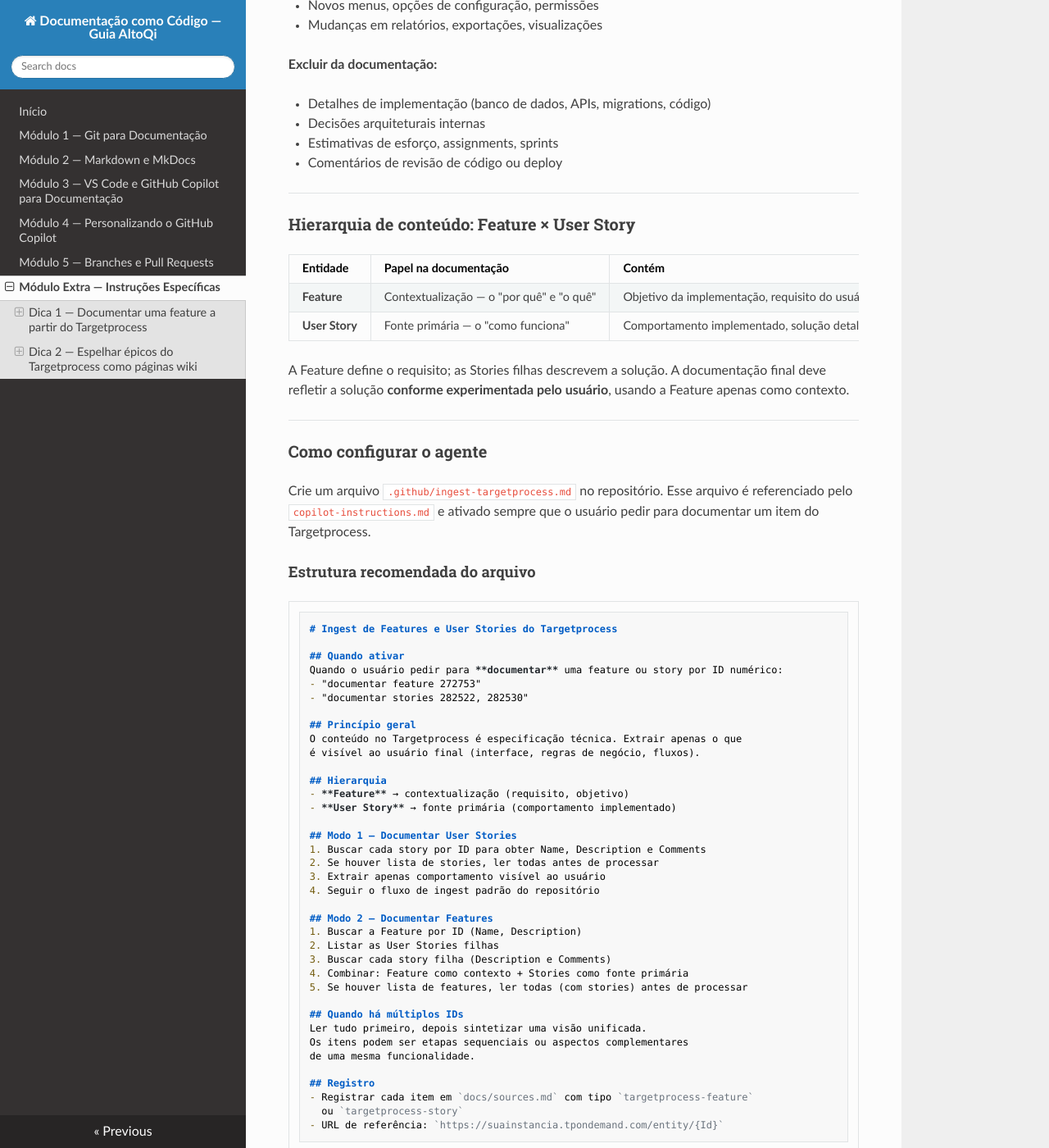
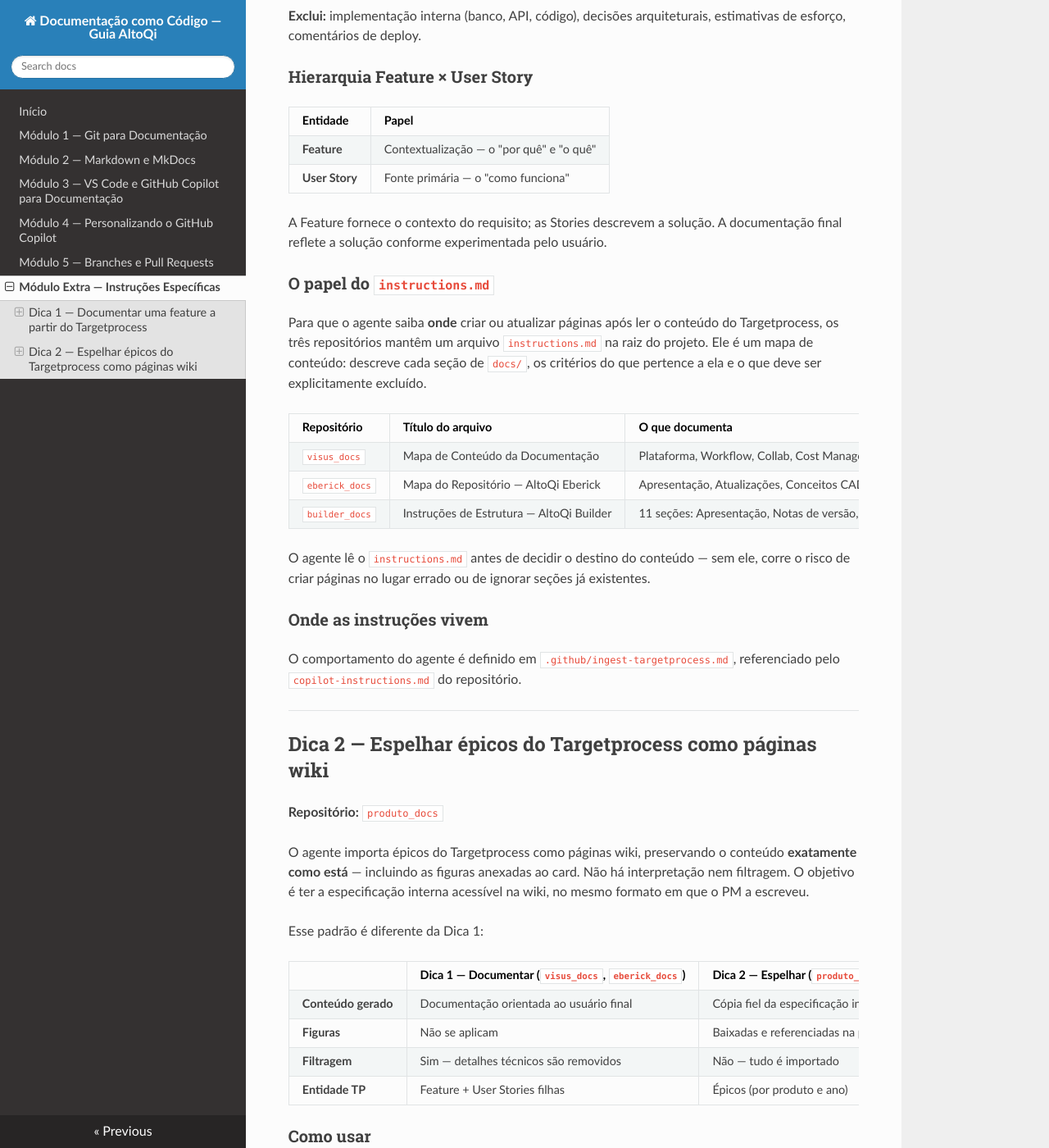
Before and after one commit to AndreBanki/github_para_docs, an MkDocs documentation site: the page built from docs/modulo-extra.md, in a window 1280 px wide and 1400 px high, scrolled down 875 px. Shown: the whole window at 82% size. Built offline with MkDocs 1.6.1, drawn with Linux system fonts in a browser that asks for light colours; nearby versions of some CDN libraries; some of the changed text lies outside the part shown.

Commit message:
modulo-extra: simplifica dicas 1 e 2, adiciona instructions.md

````diff
--- a/docs/modulo-extra.md
+++ b/docs/modulo-extra.md
@@ -1,308 +1,87 @@
 # Módulo Extra — Instruções Específicas
 
-> Este módulo reúne dicas práticas que se aplicam a diferentes tipos de repositórios de documentação. Cada dica apresenta um padrão de instrução pronto para adaptar ao seu contexto.
+> Este módulo reúne dicas práticas encontradas em repositórios reais da AltoQi. Cada dica descreve um padrão de instrução e como ele é usado no dia a dia.
 
 ---
 
 ## Dica 1 — Documentar uma feature a partir do Targetprocess
 
-### Contexto
+**Repositórios:** `visus_docs`, `eberick_docs`, `builder_docs`
 
-Equipes de Produto que usam o **Targetprocess** como ferramenta de gestão podem configurar o Copilot para buscar especificações diretamente do backlog e transformá-las em documentação orientada ao usuário. Isso elimina a etapa de "traduzir o card para o redator" — o próprio agente faz a leitura e a filtragem.
+O agente recebe um ID de Feature ou User Story do Targetprocess e produz documentação orientada ao usuário final. Não é uma cópia do card — é uma interpretação: o agente lê o conteúdo, descarta detalhes técnicos e extrai apenas o que se reflete no funcionamento visível da aplicação.
 
-Essa dica é aplicável a qualquer repositório de documentação cujas fontes de especificação vivam no Targetprocess.
+### Como usar
 
----
+Basta informar o ID ao agente no modo agente:
 
-### O princípio fundamental: filtragem técnica → usuário
-
-O conteúdo de uma Feature ou User Story no Targetprocess é **especificação técnica de implementação**. O redator técnico — humano ou IA — precisa extrair apenas o que é **visível e relevante para o usuário final**.
-
-**Incluir na documentação:**
-
-- Comportamento da interface (telas, botões, campos, fluxos)
-- Regras de negócio visíveis ao usuário
-- Mensagens de validação, notificações, alertas
-- Novos menus, opções de configuração, permissões
-- Mudanças em relatórios, exportações, visualizações
-
-**Excluir da documentação:**
-
-- Detalhes de implementação (banco de dados, APIs, migrations, código)
-- Decisões arquiteturais internas
-- Estimativas de esforço, assignments, sprints
-- Comentários de revisão de código ou deploy
-
----
-
-### Hierarquia de conteúdo: Feature × User Story
-
-| Entidade | Papel na documentação | Contém |
-|---|---|---|
-| **Feature** | Contextualização — o "por quê" e "o quê" | Objetivo da implementação, requisito do usuário |
-| **User Story** | Fonte primária — o "como funciona" | Comportamento implementado, solução detalhada pelos analistas |
-
-A Feature define o requisito; as Stories filhas descrevem a solução. A documentação final deve refletir a solução **conforme experimentada pelo usuário**, usando a Feature apenas como contexto.
-
----
-
-### Como configurar o agente
-
-Crie um arquivo `.github/ingest-targetprocess.md` no repositório. Esse arquivo é referenciado pelo `copilot-instructions.md` e ativado sempre que o usuário pedir para documentar um item do Targetprocess.
-
-#### Estrutura recomendada do arquivo
-
-```markdown
-# Ingest de Features e User Stories do Targetprocess
-
-## Quando ativar
-Quando o usuário pedir para **documentar** uma feature ou story por ID numérico:
-- "documentar feature 272753"
-- "documentar stories 282522, 282530"
-
-## Princípio geral
-O conteúdo no Targetprocess é especificação técnica. Extrair apenas o que
-é visível ao usuário final (interface, regras de negócio, fluxos).
-
-## Hierarquia
-- **Feature** → contextualização (requisito, objetivo)
-- **User Story** → fonte primária (comportamento implementado)
-
-## Modo 1 — Documentar User Stories
-1. Buscar cada story por ID para obter Name, Description e Comments
-2. Se houver lista de stories, ler todas antes de processar
-3. Extrair apenas comportamento visível ao usuário
-4. Seguir o fluxo de ingest padrão do repositório
-
-## Modo 2 — Documentar Features
-1. Buscar a Feature por ID (Name, Description)
-2. Listar as User Stories filhas
-3. Buscar cada story filha (Description e Comments)
-4. Combinar: Feature como contexto + Stories como fonte primária
-5. Se houver lista de features, ler todas (com stories) antes de processar
-
-## Quando há múltiplos IDs
-Ler tudo primeiro, depois sintetizar uma visão unificada.
-Os itens podem ser etapas sequenciais ou aspectos complementares
-de uma mesma funcionalidade.
-
-## Registro
-- Registrar cada item em `docs/sources.md` com tipo `targetprocess-feature`
-  ou `targetprocess-story`
-- URL de referência: `https://suainstancia.tpondemand.com/entity/{Id}`
+```
+documentar feature 272753
+documentar stories 282522, 282530, 282535
 ```
 
----
+O agente busca o conteúdo no Targetprocess, lê as stories filhas quando necessário, e produz o rascunho da página. Quando são fornecidos múltiplos IDs, o agente lê tudo antes de escrever — os itens podem ser etapas de uma mesma funcionalidade.
 
-### Como o agente acessa o Targetprocess
+### O que o agente inclui e exclui
 
-Existem dois padrões conforme a configuração do ambiente:
+**Inclui:** comportamento de interface, regras de negócio visíveis, mensagens de validação, novos menus e permissões, mudanças em relatórios e exportações.
 
-#### Padrão A — Via MCP Targetprocess
+**Exclui:** implementação interna (banco, API, código), decisões arquiteturais, estimativas de esforço, comentários de deploy.
 
-Se o repositório tem o servidor MCP `targetprocess` configurado, o agente chama as ferramentas diretamente:
+### Hierarquia Feature × User Story
 
-```markdown
-## Ferramentas disponíveis
-- `mcp_targetprocess_get_feature` → busca Feature por ID
-- `mcp_targetprocess_get_user_story` → busca Story por ID
-- `mcp_targetprocess_list_user_stories` → lista stories com filtro
-  (ex.: `where_clause="Feature.Id eq 272753"`)
-```
+| Entidade | Papel |
+|---|---|
+| **Feature** | Contextualização — o "por quê" e "o quê" |
+| **User Story** | Fonte primária — o "como funciona" |
 
-#### Padrão B — Via script Python (skill local)
+A Feature fornece o contexto do requisito; as Stories descrevem a solução. A documentação final reflete a solução conforme experimentada pelo usuário.
 
-Se o repositório usa um skill local para leitura da API:
+### O papel do `instructions.md`
 
-```markdown
-## Ferramentas disponíveis
-Executar o script do skill para cada ID:
-```powershell
-[Console]::OutputEncoding = [System.Text.Encoding]::UTF8
-$env:PYTHONIOENCODING = "utf-8"
-python .github/skills/tp-read-description/scripts/read_description.py <ID>
-```
-O script retorna Name, Description e — para Features — a lista de stories
-filhas com ID, Nome e Estado.
-```
+Para que o agente saiba **onde** criar ou atualizar páginas após ler o conteúdo do Targetprocess, os três repositórios mantêm um arquivo `instructions.md` na raiz do projeto. Ele é um mapa de conteúdo: descreve cada seção de `docs/`, os critérios do que pertence a ela e o que deve ser explicitamente excluído.
 
-Em ambos os casos, o **fluxo de ingest é o mesmo**; só muda o mecanismo de leitura.
+| Repositório | Título do arquivo | O que documenta |
+|---|---|---|
+| `visus_docs` | Mapa de Conteúdo da Documentação | Plataforma, Workflow, Collab, Cost Management, Planning, Bid, Tracking, Control Tower |
+| `eberick_docs` | Mapa do Repositório — AltoQi Eberick | Apresentação, Atualizações, Conceitos CAD, Comandos, Janelas, Dimensionamento, Critérios de Projeto |
+| `builder_docs` | Instruções de Estrutura — AltoQi Builder | 11 seções: Apresentação, Notas de versão, Conceitos CAD, Conceitos da edificação, Critérios, Cadastro, Configurações, Janelas, Elementos, Comandos, Propriedades |
 
----
+O agente lê o `instructions.md` antes de decidir o destino do conteúdo — sem ele, corre o risco de criar páginas no lugar errado ou de ignorar seções já existentes.
 
-### Referência no `copilot-instructions.md`
+### Onde as instruções vivem
 
-Adicione ao seu `copilot-instructions.md` uma linha apontando para o arquivo de ingest:
-
-```markdown
-## Fontes externas
-
-### Targetprocess
-Quando o usuário solicitar a documentação de uma feature ou story por ID,
-seguir as instruções em `.github/ingest-targetprocess.md`.
-```
-
----
-
-### Exemplo de uso
-
-Com o agente ativo no repositório:
-
-```
-Usuário: documentar feature 272753
-
-Agente:
-1. Busca Feature 272753 → lê Name e Description
-2. Lista stories filhas → encontra stories 282522, 282530, 282535
-3. Lê cada story (Description + Comments)
-4. Filtra: mantém comportamento de interface, descarta detalhes técnicos
-5. Cria o rascunho da página de documentação
-6. Registra a feature em docs/sources.md
-7. Apresenta o resultado para revisão
-```
+O comportamento do agente é definido em `.github/ingest-targetprocess.md`, referenciado pelo `copilot-instructions.md` do repositório.
 
 ---
 
 ## Dica 2 — Espelhar épicos do Targetprocess como páginas wiki
 
-### Contexto
+**Repositório:** `produto_docs`
 
-Algumas wikis internas de produto funcionam como um **espelho fiel** do Targetprocess: cada épico vira uma página com o mesmo texto que o PM escreveu, incluindo as figuras anexadas ao card. Não há interpretação nem filtragem — o objetivo é ter o conteúdo de especificação acessível na wiki, exatamente como está.
+O agente importa épicos do Targetprocess como páginas wiki, preservando o conteúdo **exatamente como está** — incluindo as figuras anexadas ao card. Não há interpretação nem filtragem. O objetivo é ter a especificação interna acessível na wiki, no mesmo formato em que o PM a escreveu.
 
 Esse padrão é diferente da Dica 1:
 
-| | Dica 1 — Documentar (usuário) | Dica 2 — Espelhar (wiki interna) |
+| | Dica 1 — Documentar (`visus_docs`, `eberick_docs`) | Dica 2 — Espelhar (`produto_docs`) |
 |---|---|---|
 | **Conteúdo gerado** | Documentação orientada ao usuário final | Cópia fiel da especificação interna |
-| **Figuras** | Não se aplicam (texto narrativo) | Baixadas e referenciadas na página |
+| **Figuras** | Não se aplicam | Baixadas e referenciadas na página |
 | **Filtragem** | Sim — detalhes técnicos são removidos | Não — tudo é importado |
-| **Destino** | Estrutura decidida pelo agente | Pasta fixa por produto (`epicos/`) |
 | **Entidade TP** | Feature + User Stories filhas | Épicos (por produto e ano) |
 
----
+### Como usar
 
-### O fluxo de espelhamento
-
-O processo tem três etapas:
+O agente é acionado pelo prompt `/atualizar-epicos`. O usuário informa o produto e, opcionalmente, o ano:
 
 ```
-1. Listar épicos do produto no TP
-        ↓
-2. Importar cada épico (HTML → Markdown + download de imagens)
-        ↓
-3. Atualizar navegação (.pages e index.md)
+/atualizar-epicos  →  "Qual produto?"  →  eberick
 ```
 
-#### Etapa 1 — Listar épicos
+O agente lista os épicos do produto no Targetprocess, identifica quais ainda não existem na wiki, importa cada um (convertendo o HTML para Markdown e baixando as imagens) e atualiza a navegação da seção.
 
-```powershell
-[Console]::OutputEncoding = [System.Text.Encoding]::UTF8; $env:PYTHONIOENCODING="utf-8"
-python .github/skills/tp-read-description/scripts/list_epics.py --project <PRODUTO> --ano <ANO>
-```
+### Onde a instrução vive
 
-Retorna uma tabela Markdown com `ID`, `Nome`, `Estado`, `Projeto` e `AnoFechamento`.
-
-#### Etapa 2 — Importar épico
-
-```powershell
-python .github/skills/tp-read-description/scripts/ingest_epic.py <ID> --produto <PRODUTO>
-```
-
-O script:
-
-1. Busca o épico na API do Targetprocess
-2. Converte a `Description` de HTML para Markdown (via `markdownify`)
-3. Baixa as imagens dos attachments do TP para `<pasta_epicos>/img/`
-4. Grava `<pasta_epicos>/<ID>.md` com frontmatter completo
-
-```yaml
-# Frontmatter gerado automaticamente
-title: <Nome do épico>
-type: feature
-created: YYYY-MM-DD
-tp_id: 139911
-tp_state: In Testing
-tp_project: Eberick
-tp_url: https://altoqi.tpondemand.com/entity/139911
-```
-
-Para subprodutos do Visus (collab, workflow, hub, cost_planning), passar o destino explicitamente:
-
-```powershell
-python .github/skills/tp-read-description/scripts/ingest_epic.py <ID> \
-  --produto workflow --outdir wiki/produto_visus/produto_workflow/epicos
-```
-
-Em lote:
-
-```powershell
-@(139911, 140022, 140150) | ForEach-Object {
-    python .github/skills/tp-read-description/scripts/ingest_epic.py $_ --produto eberick
-}
-```
-
-#### Etapa 3 — Atualizar navegação
-
-Após importar, atualizar dois arquivos na pasta de épicos:
-
-**`.pages`** — adicionar entrada para cada épico novo:
-```yaml
-- "(ID) Título curto": <ID>.md
-```
-> Use aspas duplas ao redor do label para evitar que `:` no título quebre o YAML.
-
-**`index.md`** — adicionar linha na tabela de épicos:
-```markdown
-| [139911](139911.md) | Nome completo do épico | In Testing |
-```
-
----
-
-### Como configurar o prompt
-
-Crie `.github/prompts/atualizar-epicos.prompt.md` para que o agente saiba o mapeamento produto → pasta:
-
-```markdown
----
-mode: "agent"
-description: "Importa épicos do Targetprocess para a wiki."
----
-
-# Atualizar Épicos
-
-## Mapeamento produto → pasta wiki
-
-| Produto   | `--project` (TP) | `--produto` | Pasta wiki                      |
-|-----------|------------------|-------------|---------------------------------|
-| eberick   | Eberick          | eberick     | wiki/produto_eberick/epicos/    |
-| builder   | Builder          | builder     | wiki/produto_builder/epicos/    |
-| collab    | Collab           | collab      | wiki/produto_visus/produto_collab/epicos/ |
-| ...       | ...              | ...         | ...                             |
-
-## Procedimento
-
-1. Listar épicos: `list_epics.py --project <PROJETO> --ano <ANO>`
-2. Comparar com arquivos existentes na pasta de destino
-3. Importar novos: `ingest_epic.py <ID> --produto <PRODUTO>`
-4. Atualizar `.pages` e `index.md` da pasta
-```
-
----
-
-### O que muda na `copilot-instructions.md`
-
-```markdown
-## Wiki interna
-
-Esta wiki espelha o conteúdo de épicos do Targetprocess sem modificações.
-Quando o usuário pedir para "atualizar épicos" ou "importar épico <ID>",
-seguir o prompt `/atualizar-epicos`.
-
-Regras:
-- Nunca reescrever ou resumir o conteúdo dos épicos
-- Imagens são parte do conteúdo — sempre baixar junto com o texto
-- Re-importar um épico existente é seguro (o arquivo é sobrescrito)
-```
+O comportamento do agente é definido em `.github/prompts/atualizar-epicos.prompt.md`. A regra de nunca reescrever ou resumir o conteúdo — e de sempre baixar as imagens junto — está no `copilot-instructions.md` do repositório.
 
 ---
 
````
